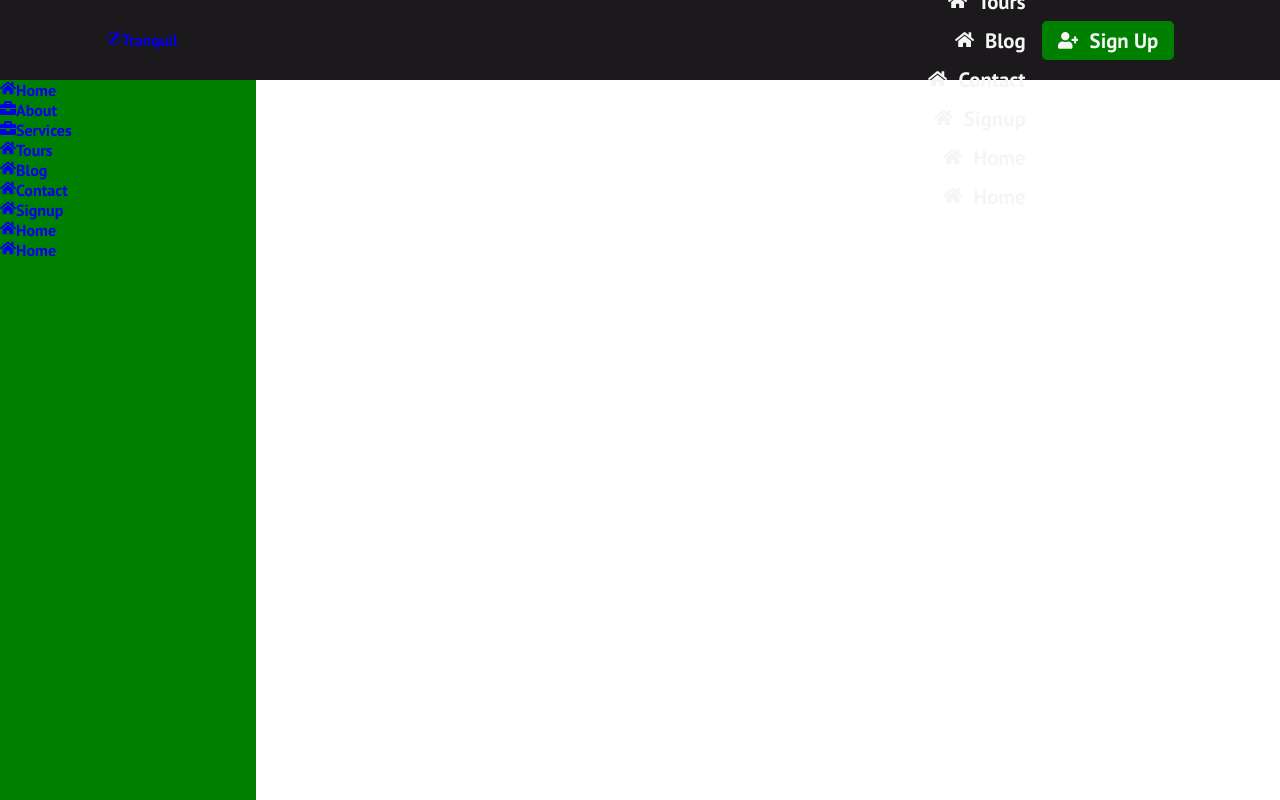
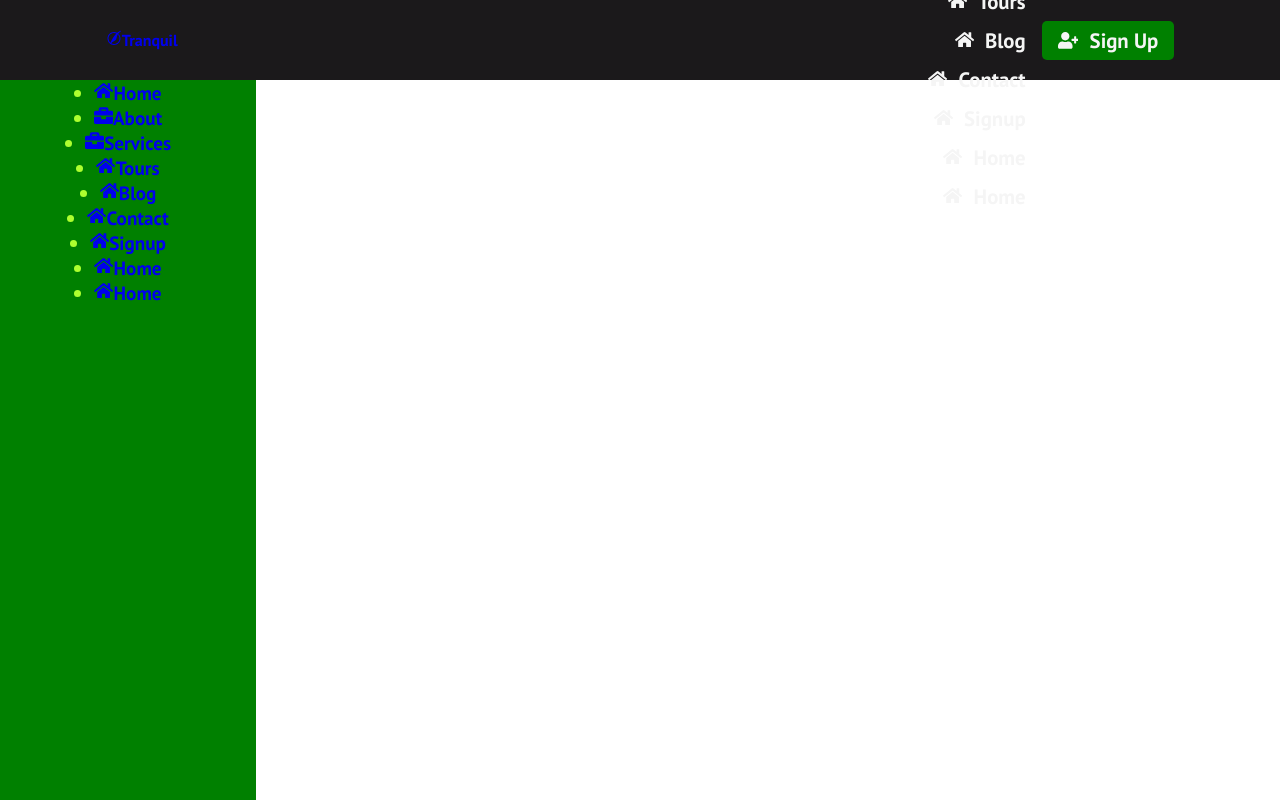
Before and after one commit to IamClodate/tranquil, a React (Create React App) app: page / in a window 1280 px wide. Built offline with nearby package versions, Linux system fonts and the light colour scheme.

Commit message:
added the sidebar items styling for the navbars menu on smaller screens

```diff
--- a/package.json
+++ b/package.json
@@ -9,8 +9,8 @@
     "react": "^18.2.0",
     "react-dom": "^18.2.0",
     "react-icons": "^4.11.0",
-    "react-router-dom": "^6.18.0",
-    "react-scripts": "^5.0.1",
+    "react-router-dom": "^6.19.0",
+    "react-scripts": "^3.0.1",
     "styled-components": "^6.1.1",
     "web-vitals": "^2.1.4"
   },
@@ -21,6 +21,7 @@
     "test": "react-scripts test",
     "eject": "react-scripts eject"
   },
+
   "eslintConfig": {
     "extends": [
       "react-app",
--- a/src/components/Navbar.css
+++ b/src/components/Navbar.css
@@ -69,4 +69,12 @@
 .sidebar-items {
     text-decoration: none;
     color: greenyellow;
+    font-size: 1.2rem;
+    display: flex;
+    align-items: center;
+    flex-direction: column;
 }
+.sidebar-items {
+    text-decoration: none;
+    color: greenyellow;
+}
```
Also changed, not shown: 1 other file (tests, documents, lock files or other folders).
